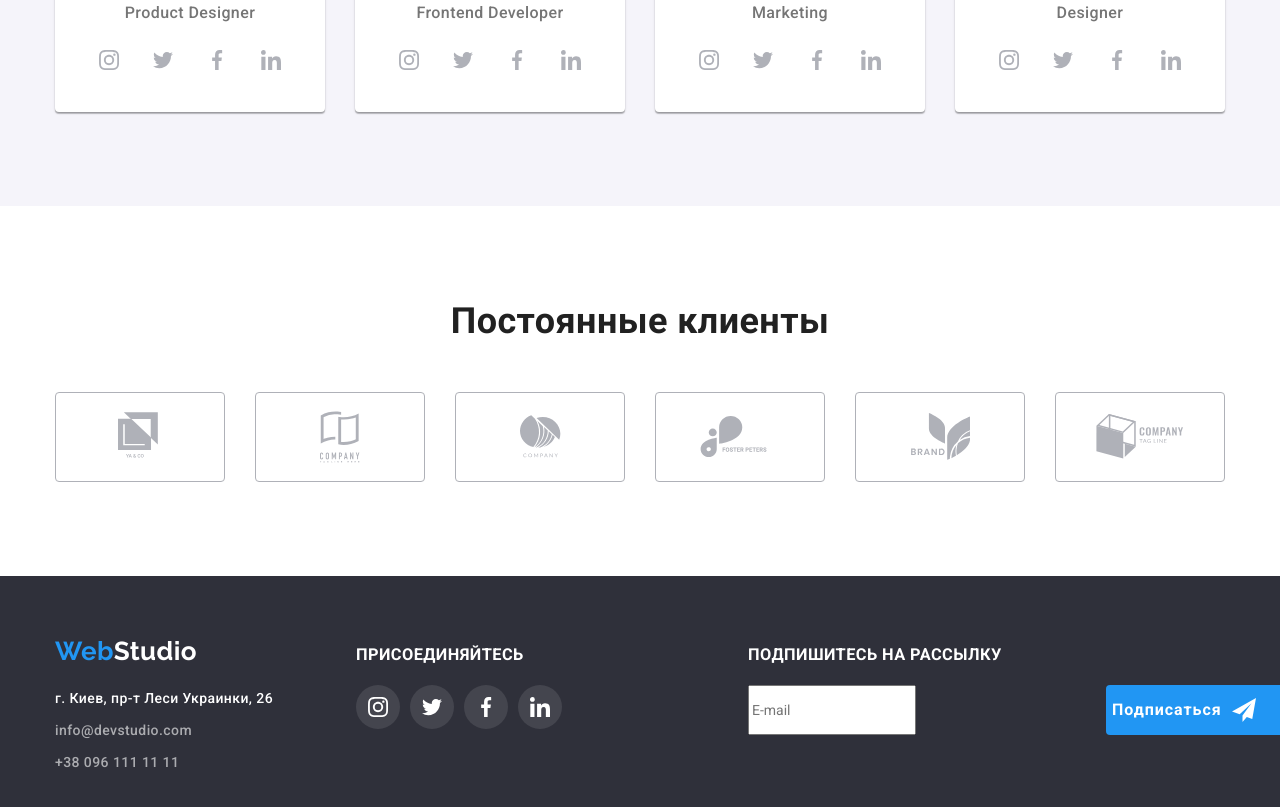
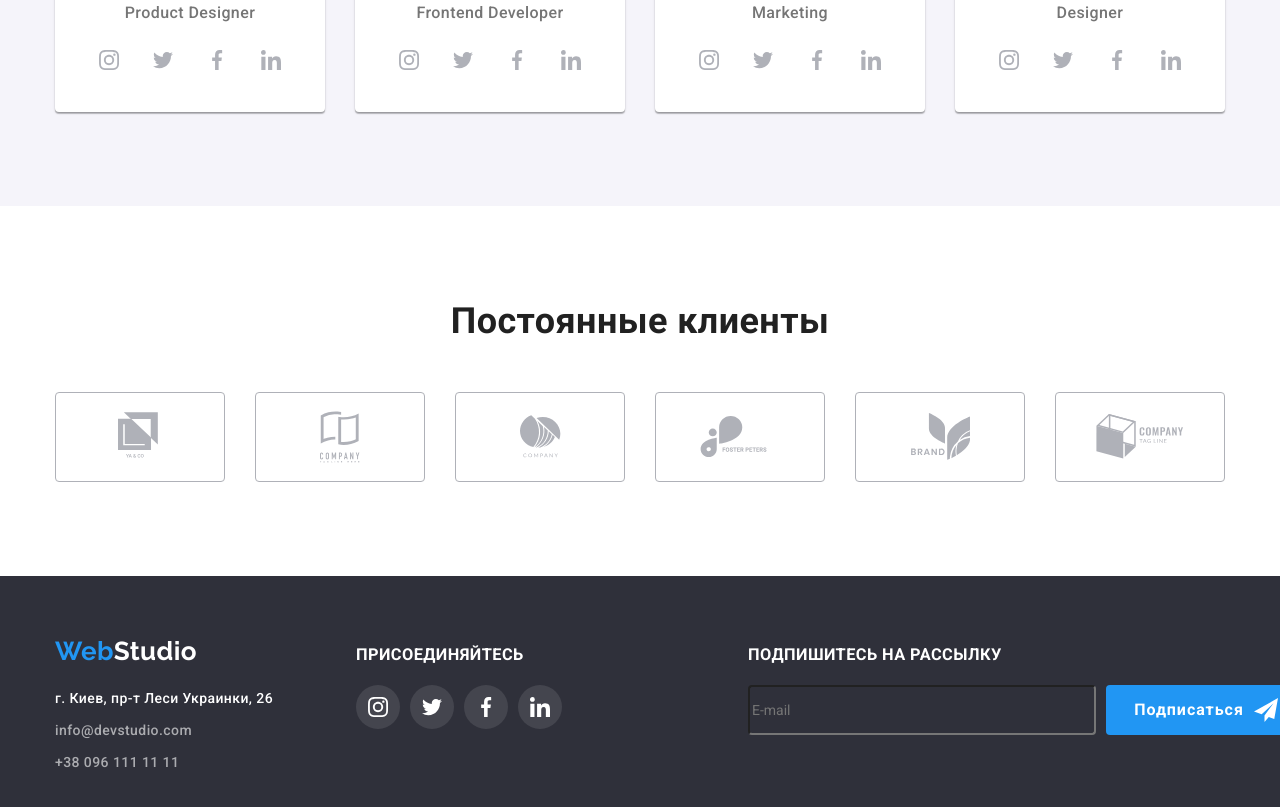
Before and after one commit to AntonVikulin/goit-markup-hw-06, a plain HTML site: page index.html in a window 1280 px wide. Shown: the part 2154-2961 px from the top of the page. Drawn offline with nearby package versions, Linux system fonts and the light colour scheme.

Commit message:
ДЗ-6(3)

```diff
--- a/css/styles.css
+++ b/css/styles.css
@@ -504,6 +504,7 @@ address {
   height: 50px;
   margin: auto;
   align-items: center;
+  justify-content: center;
   background: var(--color-4);
   border-radius: 4px;
   cursor: pointer;
@@ -529,7 +530,6 @@ address {
   height: 100%;
   border: 1px solid rgba(255, 255, 255, 0.3);
   filter: drop-shadow(0px 4px 4px rgba(0, 0, 0, 0.15));
-  border-radius: 4px;
 }
 
 .subscribe-form {
--- a/index.html
+++ b/index.html
@@ -346,11 +346,10 @@
                 <div class="subscribe">
                     <h3 class="footer-h3">подпишитесь на рассылку</h3>
                     <div class="subscribe-form">
-
-                            <label for="">
-                                <input type="email" class="subsribe-input" name="email" placeholder="E-mail">
-                            </label>
-
+                        <label for="">
+                            <input type="email" class="subsribe-input" name="email" placeholder="E-mail" style=" flex-grow: 1; border-radius: 4px;
+                            margin-right: 10px; background: #2f303a;">
+                        </label>
                         <button type="button">
                         <span>Подписаться</span>
                             <svg class="subscribe-icon">
```
